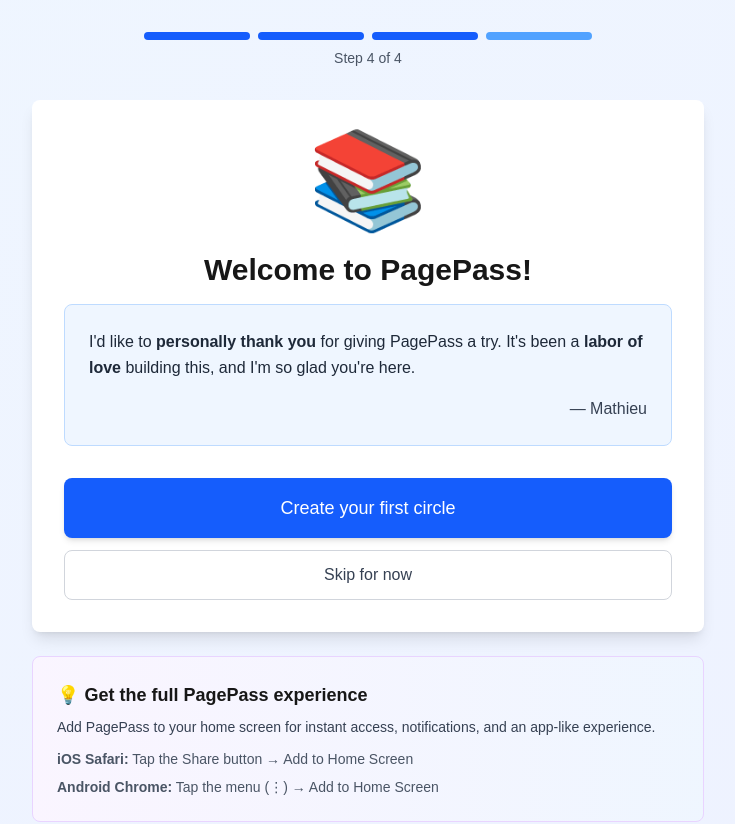
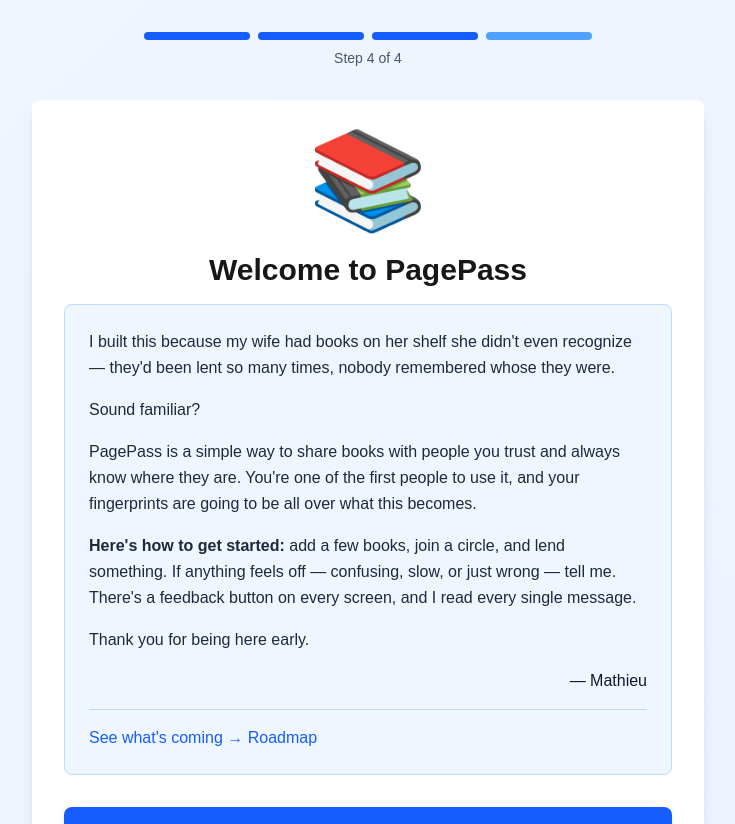
Before and after one commit to lwn2018/book-circles, a Next.js app: page /onboarding/welcome in a window 1280 px wide. Shown: the top 824 px of the page, without its empty margins (272-1007 px from the left). Built offline with nearby package versions, Linux system fonts and the light colour scheme; no server answers.

Commit message:
feat: add founder welcome message and dismissible banner
- Updated onboarding welcome screen with Mathieu's personal message
- Added 'See Roadmap' link
- Created FounderBanner component (dismissible, shows on circles page)
- Added founder_banner_dismissed column to profiles

```diff
--- a/app/(app)/circles/page.tsx
+++ b/app/(app)/circles/page.tsx
@@ -2,6 +2,7 @@ import { createServerSupabaseClient } from '@/lib/supabase-server'
 import { redirect } from 'next/navigation'
 import Link from 'next/link'
 import PendingCircleJoinHandler from './PendingCircleJoinHandler'
+import FounderBanner from '../../components/FounderBanner'
 
 export default async function CirclesTab() {
   const supabase = await createServerSupabaseClient()
@@ -46,6 +47,9 @@ export default async function CirclesTab() {
     <div>
       {/* Handle pending circle join from signup flow */}
       <PendingCircleJoinHandler />
+
+      {/* Founder tester banner (dismissible) */}
+      <FounderBanner userId={user.id} />
 
       <div className="mb-6">
         <h1 className="text-3xl font-bold">My Circles</h1>
--- a/app/(auth)/onboarding/welcome/page.tsx
+++ b/app/(auth)/onboarding/welcome/page.tsx
@@ -147,14 +147,36 @@ export default function OnboardingWelcome() {
         {/* Illustration/Mascot Placeholder */}
         <div className="text-8xl mb-6">📚</div>
 
-        <h1 className="text-3xl font-bold mb-4">Welcome to PagePass!</h1>
+        <h1 className="text-3xl font-bold mb-4">Welcome to PagePass</h1>
 
-        <div className="bg-blue-50 border border-blue-200 rounded-lg p-6 mb-8 text-left">
+        <div className="bg-blue-50 border border-blue-200 rounded-lg p-6 mb-8 text-left space-y-4">
           <p className="text-gray-800 leading-relaxed">
-            I'd like to <strong>personally thank you</strong> for giving PagePass a try.
-            It's been a <strong>labor of love</strong> building this, and I'm so glad you're here.
+            I built this because my wife had books on her shelf she didn't even recognize — they'd been lent so many times, nobody remembered whose they were.
           </p>
-          <p className="text-right mt-4 text-gray-700 font-medium">— Mathieu</p>
+          <p className="text-gray-800 leading-relaxed">
+            Sound familiar?
+          </p>
+          <p className="text-gray-800 leading-relaxed">
+            PagePass is a simple way to share books with people you trust and always know where they are. You're one of the first people to use it, and your fingerprints are going to be all over what this becomes.
+          </p>
+          <p className="text-gray-800 leading-relaxed">
+            <strong>Here's how to get started:</strong> add a few books, join a circle, and lend something. If anything feels off — confusing, slow, or just wrong — tell me. There's a feedback button on every screen, and I read every single message.
+          </p>
+          <p className="text-gray-800 leading-relaxed">
+            Thank you for being here early.
+          </p>
+          <p className="text-right mt-4 text-gray-900 font-medium">— Mathieu</p>
+
+          <div className="pt-4 border-t border-blue-200">
+            <a
+              href="https://pagepass.notion.site/roadmap"
+              target="_blank"
+              rel="noopener noreferrer"
+              className="text-blue-600 hover:text-blue-700 font-medium"
+            >
+              See what's coming → Roadmap
+            </a>
+          </div>
         </div>
 
         {inviteCode && circleId ? (
--- /dev/null
+++ b/app/components/FounderBanner.tsx
@@ -0,0 +1,69 @@
+'use client'
+
+import { useState, useEffect } from 'react'
+import { createClient } from '@/lib/supabase'
+
+export default function FounderBanner({ userId }: { userId: string }) {
+  const [dismissed, setDismissed] = useState(true) // Start hidden to prevent flash
+  const [loading, setLoading] = useState(true)
+  const supabase = createClient()
+
+  useEffect(() => {
+    checkDismissed()
+  }, [])
+
+  const checkDismissed = async () => {
+    try {
+      const { data: profile } = await supabase
+        .from('profiles')
+        .select('founder_banner_dismissed')
+        .eq('id', userId)
+        .single()
+
+      setDismissed(profile?.founder_banner_dismissed || false)
+    } catch (err) {
+      console.error('Failed to check banner status:', err)
+    } finally {
+      setLoading(false)
+    }
+  }
+
+  const handleDismiss = async () => {
+    setDismissed(true)
+
+    try {
+      await supabase
+        .from('profiles')
+        .update({ founder_banner_dismissed: true })
+        .eq('id', userId)
+    } catch (err) {
+      console.error('Failed to dismiss banner:', err)
+    }
+  }
+
+  if (loading || dismissed) return null
+
+  return (
+    <div className="mb-6 p-4 bg-gradient-to-r from-purple-50 to-blue-50 border border-purple-200 rounded-lg relative">
+      <button
+        onClick={handleDismiss}
+        className="absolute top-2 right-2 text-gray-400 hover:text-gray-600 text-xl leading-none"
+        aria-label="Dismiss"
+      >
+        ×
+      </button>
+      <p className="text-gray-800 pr-6">
+        <span className="font-medium">You're a founding tester.</span>{' '}
+        Your feedback shapes what PagePass becomes.{' '}
+        <a
+          href="https://pagepass.notion.site/roadmap"
+          target="_blank"
+          rel="noopener noreferrer"
+          className="text-blue-600 hover:text-blue-700 font-medium"
+        >
+          See the roadmap →
+        </a>
+      </p>
+    </div>
+  )
+}
```
